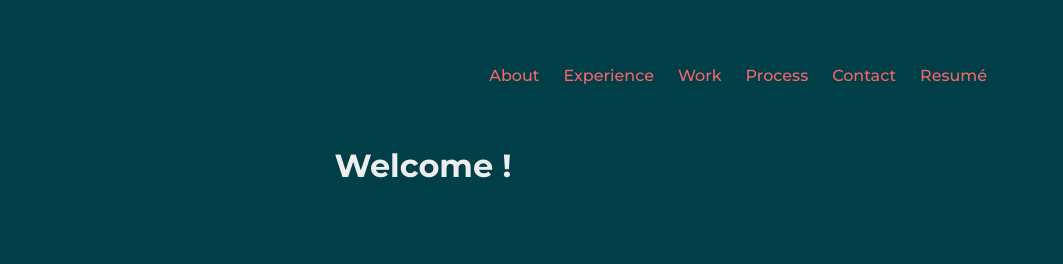
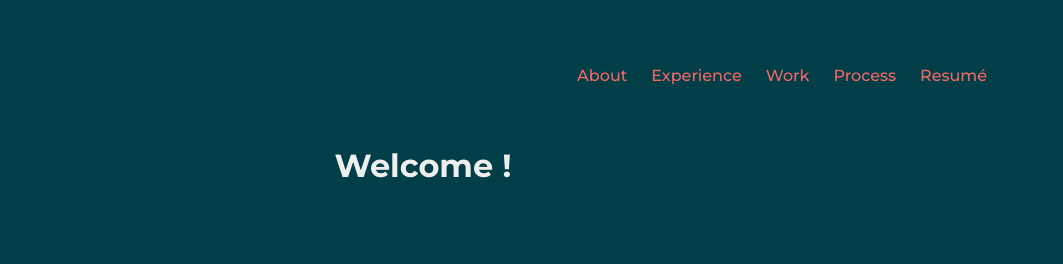
Before and after one commit to wheninseattle/portfolio, a Gatsby site: page / in a window 1280 px wide. Shown: the top 264 px of the page, 217-1280 px from the left. Built offline with nearby package versions, Linux system fonts and the light colour scheme; Gatsby itself is replaced by a stand-in of ours.

Commit message:
Add resume and remove contact page

```diff
--- a/src/components/layout/navbar.js
+++ b/src/components/layout/navbar.js
@@ -1,34 +1,33 @@
-import React from 'react'
-import { Link } from 'gatsby'
-import {IconLogo} from '../../assets/icons/IconLogo'
+import React from "react"
+import { Link } from "gatsby"
+import { IconLogo } from "../../assets/icons/IconLogo"
+import pdf from "../../assets/files/20220525-Resume.pdf"
 
 const Navbar = () => {
   return (
-    <div className='navbar'>
-    <Link to='/'>
-    <IconLogo className={'icon-home'}/>
-
-    </Link>
-    <ul>
+    <div className="navbar">
+      <Link to="/">
+        <IconLogo className={"icon-home"} />
+      </Link>
+      <ul>
         <li>
-            <Link to='/about'>About</Link>
+          <Link to="/about">About</Link>
         </li>
         <li>
-            <Link to='/experience'>Experience</Link>
+          <Link to="/experience">Experience</Link>
         </li>
         <li>
-            <Link to='/work'>Work</Link>
+          <Link to="/work">Work</Link>
         </li>
         <li>
-            <Link to='/process'>Process</Link>
+          <Link to="/process">Process</Link>
         </li>
         <li>
-            <Link to='/contact'>Contact</Link>
+          <Link to={pdf} target="_blank" rel="noreferrer">
+            Resumé
+          </Link>
         </li>
-        <li>
-            <Link to='/resume'>Resumé</Link>
-        </li>
-    </ul>
+      </ul>
     </div>
   )
 }
```
